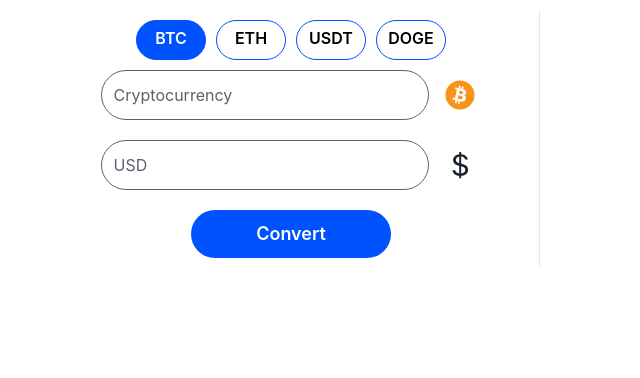
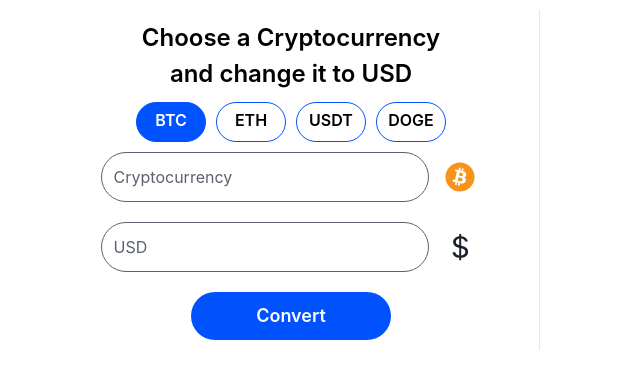
Before and after one commit to BruhovaAlena/crypto-currency-converter-fe, a React (Create React App) app: page / in a window 1280 px wide. Shown: the top 378 px of the page, without its empty margins (101-741 px from the left). Built offline with nearby package versions, Linux system fonts and the light colour scheme; no server answers.

Commit message:
add title to converter

```diff
--- a/src/components/Converter.tsx
+++ b/src/components/Converter.tsx
@@ -1,5 +1,5 @@
 import React, { useState } from 'react';
-import { Flex, Icon, Button } from '@chakra-ui/react';
+import { Flex, Icon, Button, Text } from '@chakra-ui/react';
 import { COLORS } from '../constants/colors';
 import { createConversion, Currency, getCurrencyData } from '../utils/requests';
 import { BsCurrencyDollar } from 'react-icons/bs';
@@ -65,6 +65,18 @@ const Converter = () => {
       w={{ lg: '50%', base: '100%' }}
       justifyContent={'center'}
     >
+      <Text
+        w={{ base: '250px', md: '300px' }}
+        fontSize={{
+          base: 'xl',
+          md: '2xl',
+        }}
+        fontWeight="semibold"
+        color={COLORS.black}
+        textAlign="center"
+      >
+        Choose a Cryptocurrency and change it to USD
+      </Text>
       <CurrencyPicker
         onClickCurrency={(name) => setSelectedCurrency(name)}
         selectedCurrency={selectedCurrency}
```
